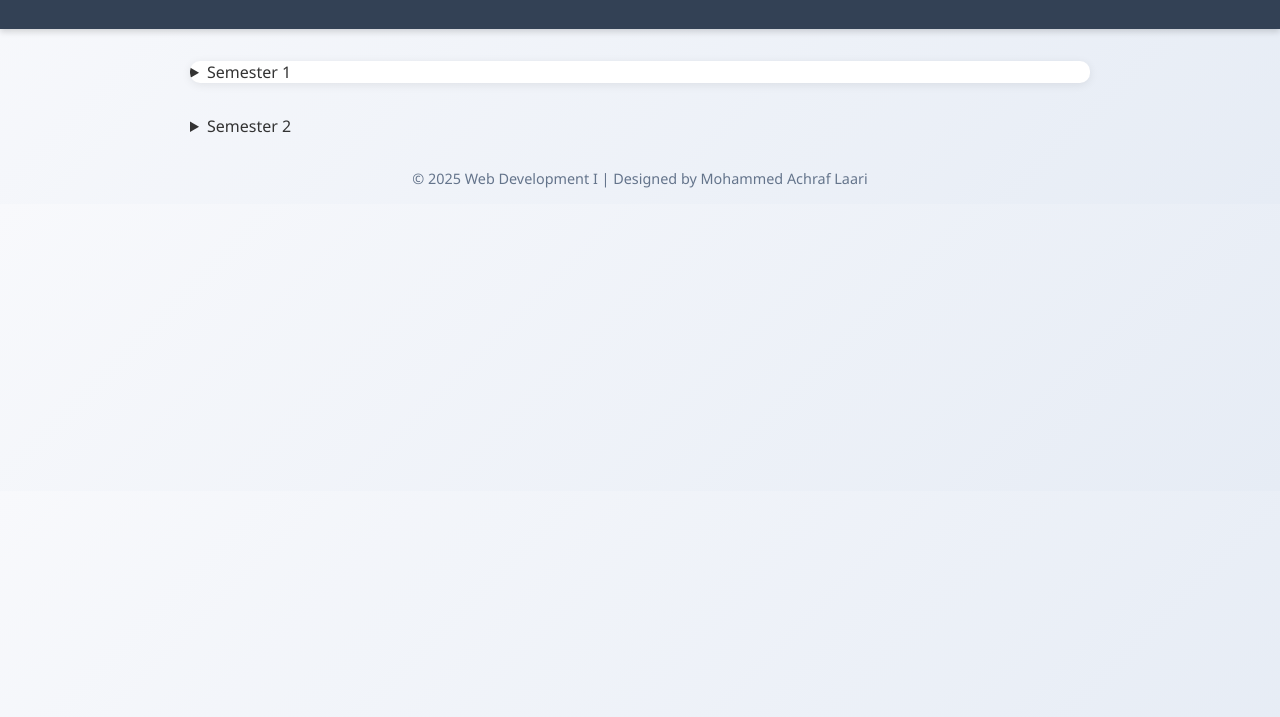
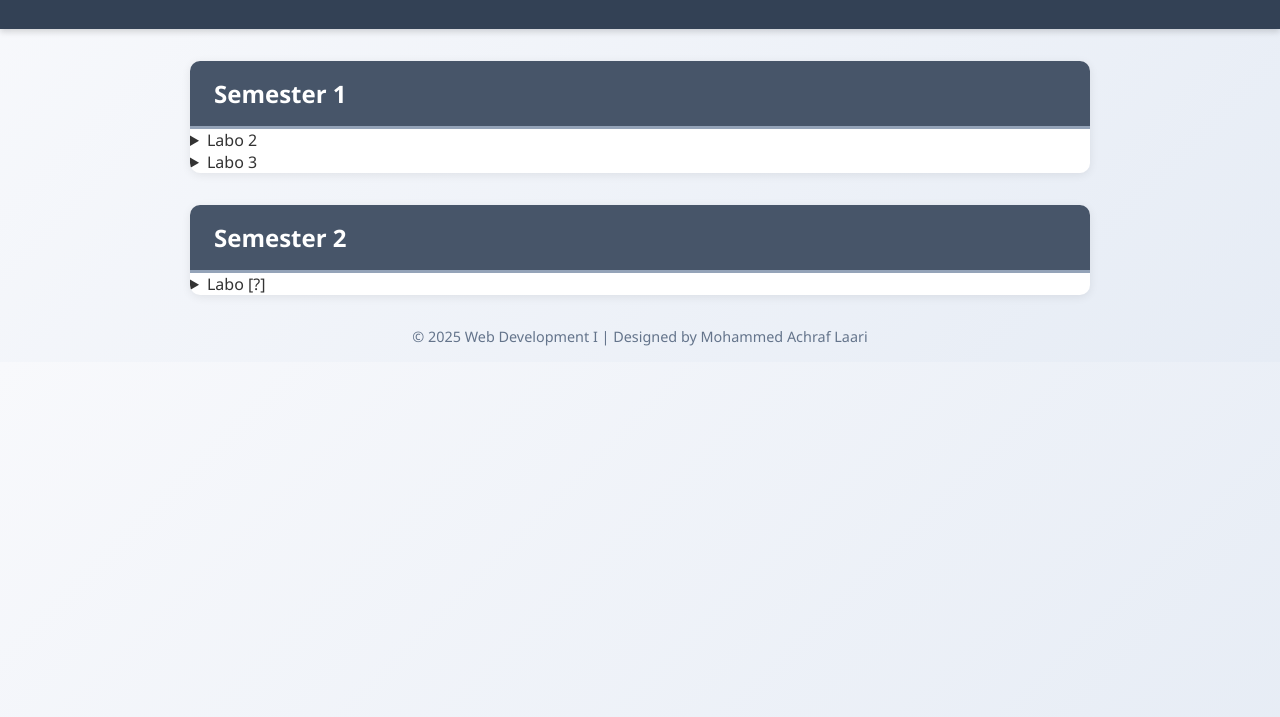
Before and after one commit to MoAchLaari/Webdevelopment, a plain HTML site: page index.html in a window 1280 px wide. Shown: the part 83-800 px from the top of the page. Drawn offline with Linux system fonts and the light colour scheme.

Commit message:
Update index.html

```diff
--- a/index.html
+++ b/index.html
@@ -13,9 +13,10 @@
 
 <div class="content">
     <section>
+        <h2>Semester 1</h2>
+
         <details>
-            <summary>Semester 1</summary>
-            <h3>Labo 2</h3>
+            <summary>Labo 2</summary>
             <ol>
                 <li><a href="Labo_2/Opdracht_1.html">Opdracht 1</a></li>
                 <li><a href="Labo_2/Opdracht_2.html">Opdracht 2</a></li>
@@ -31,8 +32,10 @@
                 <li><a href="Labo_2/Opdracht_12.html">Opdracht 12</a></li>
                 <li><a href="Labo_2/Opdracht_13.html">Opdracht 13</a></li>
             </ol>
+        </details>
 
-            <h3>Labo 3</h3>
+        <details>
+            <summary>Labo 3</summary>
             <ol>
                 <li><a href="Labo_2/Opdracht_1.html">Opdracht 1</a></li>
                 <li><a href="Labo_2/Opdracht_2.html">Opdracht 2</a></li>
@@ -41,13 +44,15 @@
         </details>
     </section>
 
-    <details>
-        <summary>Semester 2</summary>
-        <h3>Labo [?]</h3>
-        <ol>
-            <li><em>Will be made when we reach Semester 2</em></li>
-        </ol>
-    </details>
+    <section>
+        <h2>Semester 2</h2>
+        <details>
+            <summary>Labo [?]</summary>
+            <ol>
+                <li><em>Will be made when we reach Semester 2</em></li>
+            </ol>
+        </details>
+    </section>
 </div>
 
 <footer>
```
